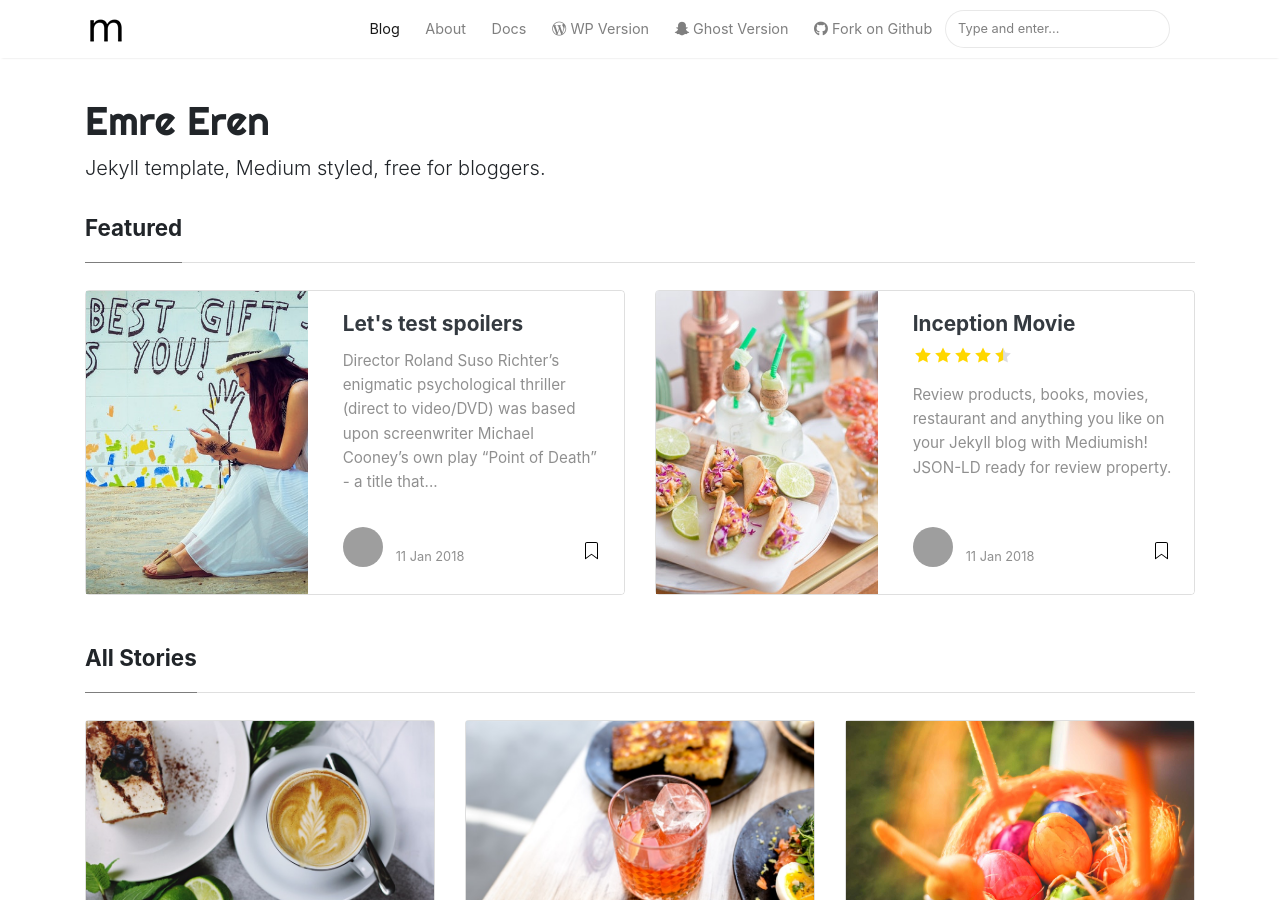
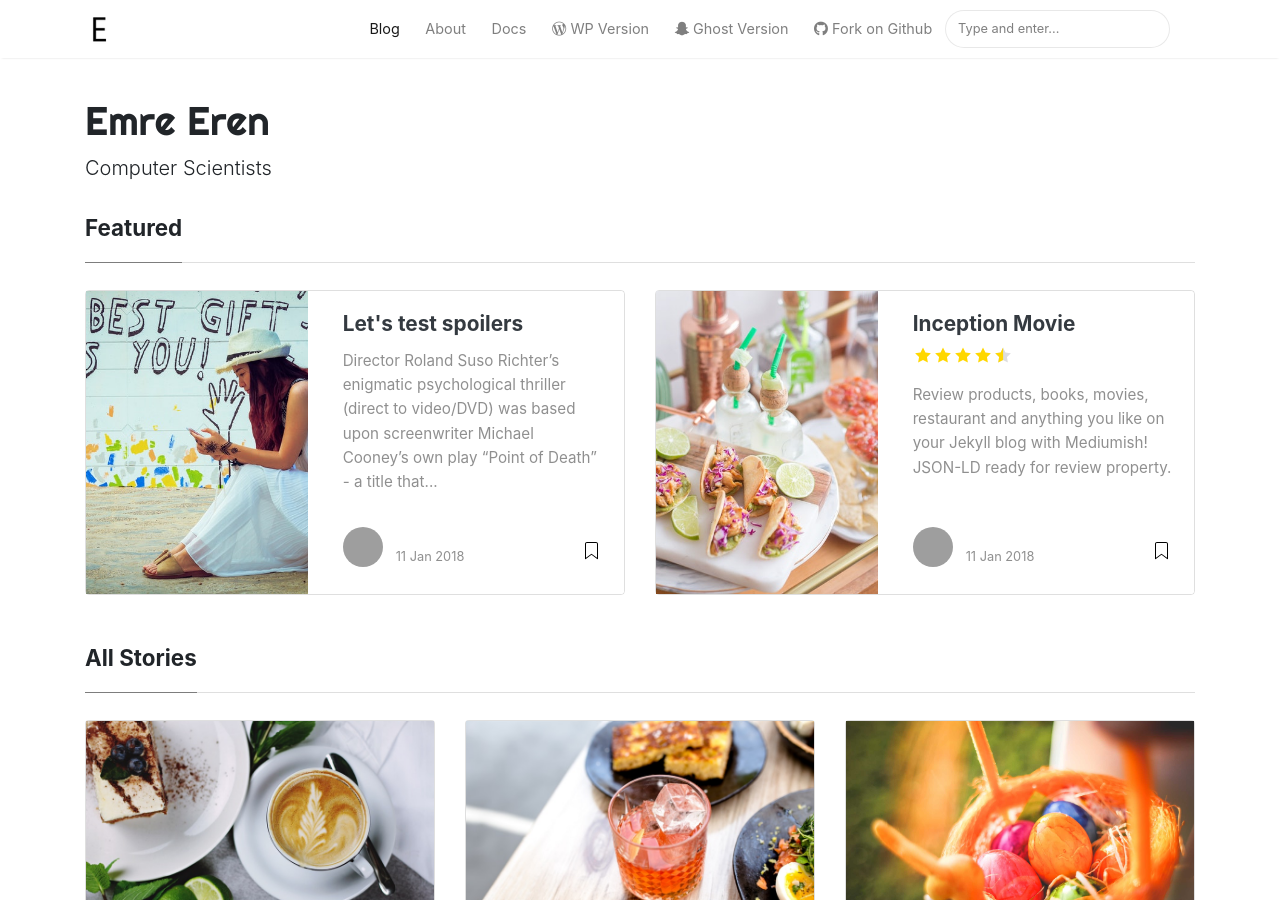
Before and after one commit to emreshome/emreshome.github.io, a Jekyll site: the page built from index.html, in a window 1280 px wide and 900 px high. Built offline with Jekyll 4.4.1, drawn with Linux system fonts in a browser that asks for light colours; nearby versions of some CDN libraries; the list of posts is cut into pages by our own code; grey boxes are pictures that could not be loaded.

Commit message:
change logos, desc

```diff
--- a/_config.yml
+++ b/_config.yml
@@ -1,7 +1,7 @@
 # Site
 name: "Emre Eren"
 title: "Emre Eren"
-description: "Jekyll template, Medium styled, free for bloggers."
+description: "Computer Scientists"
 logo: 'assets/images/logo.png'
 favicon: 'assets/images/logo.png'
 baseurl:
```
Also changed, not shown: assets/images/favicon.ico, assets/images/logo.png, assets/images/mediumish-jekyll-template.png (deleted).
